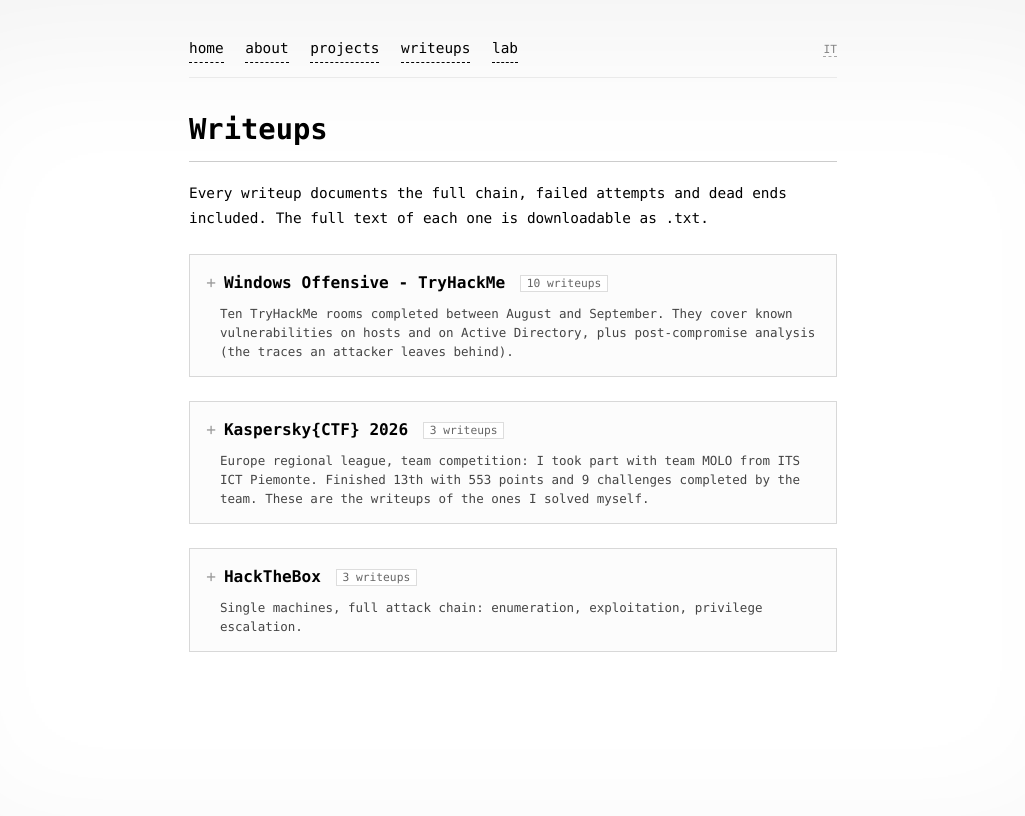
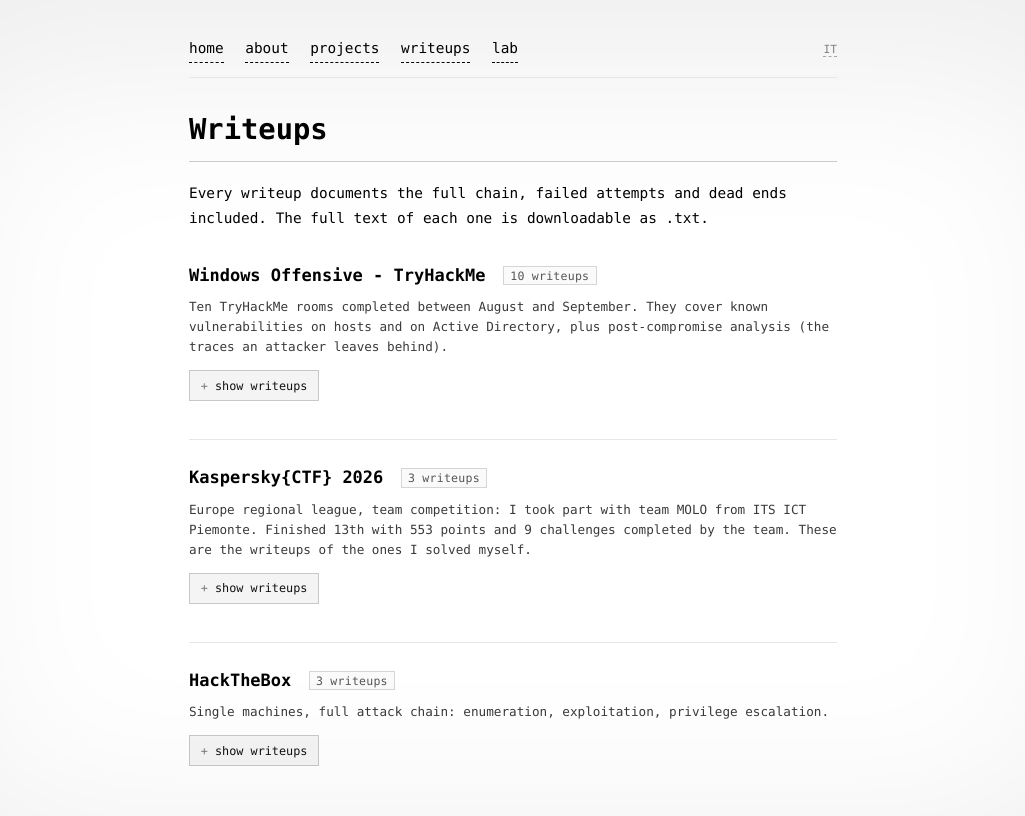
Before and after one commit to torchiachristian/torchiachristian.github.io, a Jekyll site: the page built from writeups.html, in a window 1280 px wide. Shown: the top 816 px of the page, without its empty margins (127-1152 px from the left). Built offline with Jekyll 4.4.1, drawn with Linux system fonts in a browser that asks for light colours.

Commit message:
Titolo e descrizione sezione fuori dalla tendina, vignettatura su html

```diff
--- a/style.css
+++ b/style.css
@@ -304,87 +304,80 @@
 body { max-width: 720px; line-height: 1.7; }
 @media (max-width: 600px) { body { zoom: 1; } }
 
-/* ==================== sezioni a tendina ==================== */
+/* ==================== sezioni writeup ==================== */
 
-details.series {
-    margin: 26px 0;
-    padding: 16px 18px;
-    border: 1px solid #d8d8d8;
-    background: #fcfcfc;
+.series-block {
+    margin: 34px 0;
+    padding-bottom: 8px;
 }
-details.series + details.series { margin-top: 18px; }
+.series-block + .series-block { border-top: 1px solid #e6e6e6; padding-top: 26px; }
+
+h2.series-title {
+    font-size: 1.18em;
+    border-bottom: none;
+    padding-bottom: 0;
+    margin: 0 0 8px 0;
+}
+.series-count {
+    font-size: 0.68em;
+    font-weight: normal;
+    color: #555;
+    border: 1px solid #d5d5d5;
+    background: #fafafa;
+    padding: 2px 7px;
+    margin-left: 8px;
+    vertical-align: middle;
+    letter-spacing: 0.02em;
+}
+.series-desc {
+    font-size: 0.88em;
+    color: #3a3a3a;
+    line-height: 1.6;
+    margin: 0 0 14px 0;
+}
+
 details.series > summary {
     cursor: pointer;
     list-style: none;
-    display: block;
+    display: inline-block;
+    font-size: 0.82em;
+    color: #111;
+    border: 1px solid #c8c8c8;
+    background: #f4f4f4;
+    padding: 5px 12px;
+    user-select: none;
 }
 details.series > summary::-webkit-details-marker { display: none; }
+details.series > summary::before {
+    content: "+ ";
+    color: #777;
+}
+details.series[open] > summary::before { content: "\2212 "; }
+details.series > summary:hover { background: #ececec; border-color: #999; }
 details.series > summary:focus { outline: none; }
+details.series[open] > summary { margin-bottom: 6px; }
 
-.series-title {
-    display: block;
-    font-size: 1.12em;
-    font-weight: bold;
-    color: #000;
-}
-details.series > summary .series-title::before {
-    content: "+";
-    display: inline-block;
-    width: 1.1em;
-    color: #999;
-    font-weight: normal;
-}
-details.series[open] > summary .series-title::before {
-    content: "\2212";
-    color: #333;
-}
-details.series > summary:hover .series-title { color: #333; }
-details.series > summary:hover .series-title::before { color: #333; }
-
-.series-count {
-    font-size: 0.7em;
-    font-weight: normal;
-    color: #666;
-    border: 1px solid #ddd;
-    background: #fff;
-    padding: 1px 6px;
-    margin-left: 6px;
-    vertical-align: middle;
-}
-
-.series-desc {
-    display: block;
-    font-size: 0.87em;
-    color: #444;
-    line-height: 1.55;
-    margin: 8px 0 0 1.1em;
-}
-details.series[open] > summary .series-desc {
-    margin-bottom: 18px;
-    padding-bottom: 14px;
-    border-bottom: 1px solid #e6e6e6;
-}
-
-details.series .writeup-entry:last-of-type { border-bottom: none; padding-bottom: 6px; }
+details.series .writeup-entry:last-of-type { border-bottom: none; }
 .series-foot {
-    margin: 4px 0 0 0;
+    margin: 0;
     padding-top: 14px;
     border-top: 1px solid #e6e6e6;
     font-size: 0.82em;
 }
 
 /* ==================== vignettatura ==================== */
+/* su html e non su body: body ha zoom, che rompe position fixed */
 
-body::before {
+html { position: relative; }
+html::before {
     content: "";
     position: fixed;
-    inset: 0;
+    top: 0; left: 0; right: 0; bottom: 0;
     pointer-events: none;
-    z-index: 100;
-    box-shadow: inset 0 0 180px 40px rgba(0,0,0,0.055);
+    z-index: 9999;
+    box-shadow: inset 0 0 200px 60px rgba(0,0,0,0.075);
 }
 
 @media (max-width: 600px) {
-    details.series { padding: 12px 13px; }
-    body::before { box-shadow: inset 0 0 90px 20px rgba(0,0,0,0.045); }
+    html::before { box-shadow: inset 0 0 100px 28px rgba(0,0,0,0.06); }
 }
--- a/writeups.html
+++ b/writeups.html
@@ -18,66 +18,72 @@
 
 <div data-lang="it">
 
+  <section class="series-block">
+    <h2 class="series-title">Windows Offensive - TryHackMe <span class="series-count">{{ n_thm }} writeup</span></h2>
+    <p class="series-desc">Dieci room TryHackMe completate tra agosto e settembre. Trattate vulnerabilità note su host, su Active Directory, con un plus sull'analisi post compromissione (le tracce che un attaccante lascia dietro di sè)</p>
     <details class="series">
-    <summary>
-      <span class="series-title">Windows Offensive - TryHackMe <span class="series-count">{{ n_thm }} writeup</span></span>
-      <span class="series-desc">Dieci room TryHackMe completate tra agosto e settembre. Trattate vulnerabilità note su host, su Active Directory, con un plus sull'analisi post compromissione (le tracce che un attaccante lascia dietro di sè)</span>
-    </summary>
+      <summary>mostra i writeup</summary>
       {% for w in items %}{% if w.lang == "it" and w.kind != "lab" and w.series == "thm-windows" %}{% include writeup-entry.html w=w lang="it" %}{% endif %}{% endfor %}
       <p class="series-foot"><a href="https://tryhackme.com/p/torchiachristian" target="_blank">Profilo TryHackMe &rarr;</a></p>
     </details>
+  </section>
 
+  <section class="series-block">
+    <h2 class="series-title">Kaspersky{CTF} 2026 <span class="series-count">{{ n_kctf }} writeup</span></h2>
+    <p class="series-desc">Lega regionale Europea con competizione a squadre: partecipato con team MOLO dell'ITS ICT Piemonte. Chiusa al 13esimo posto con 553 punti e 9 challenge completate dalla squadra. Qui ci sono i writeup di quelle risolte da me.</p>
     <details class="series">
-    <summary>
-      <span class="series-title">Kaspersky{CTF} 2026 <span class="series-count">{{ n_kctf }} writeup</span></span>
-      <span class="series-desc">Lega regionale Europea con competizione a squadre: partecipato con team MOLO dell'ITS ICT Piemonte. Chiusa al 13esimo posto con 553 punti e 9 challenge completate dalla squadra. Qui ci sono i writeup di quelle risolte da me.</span>
-    </summary>
+      <summary>mostra i writeup</summary>
       <div class="writeup-image">
         <img src="/assets/writeups/kctf-scoreboard.png" alt="Scoreboard Kaspersky CTF 2026, lega Europa">
         <div class="img-caption">Posizionamento finale nella lega regionale Europa</div>
       </div>
       {% for w in items %}{% if w.lang == "it" and w.kind != "lab" and w.series == "kaspersky-ctf-2026" %}{% include writeup-entry.html w=w lang="it" %}{% endif %}{% endfor %}
     </details>
+  </section>
 
+  <section class="series-block">
+    <h2 class="series-title">HackTheBox <span class="series-count">{{ n_htb }} writeup</span></h2>
+    <p class="series-desc">Macchine singole, catena di attacco completa: enumerazione, exploitation, privilege escalation.</p>
     <details class="series">
-    <summary>
-      <span class="series-title">HackTheBox <span class="series-count">{{ n_htb }} writeup</span></span>
-      <span class="series-desc">Macchine singole, catena di attacco completa: enumerazione, exploitation, privilege escalation.</span>
-    </summary>
+      <summary>mostra i writeup</summary>
       {% for w in items %}{% if w.lang == "it" and w.kind != "lab" and w.series == nil %}{% include writeup-entry.html w=w lang="it" %}{% endif %}{% endfor %}
     </details>
+  </section>
 
 </div>
 
 <div data-lang="en">
 
+  <section class="series-block">
+    <h2 class="series-title">Windows Offensive - TryHackMe <span class="series-count">{{ n_thm }} writeups</span></h2>
+    <p class="series-desc">Ten TryHackMe rooms completed between August and September. They cover known vulnerabilities on hosts and on Active Directory, plus post-compromise analysis (the traces an attacker leaves behind).</p>
     <details class="series">
-    <summary>
-      <span class="series-title">Windows Offensive - TryHackMe <span class="series-count">{{ n_thm }} writeups</span></span>
-      <span class="series-desc">Ten TryHackMe rooms completed between August and September. They cover known vulnerabilities on hosts and on Active Directory, plus post-compromise analysis (the traces an attacker leaves behind).</span>
-    </summary>
+      <summary>show writeups</summary>
       {% for w in items %}{% if w.lang == "en" and w.kind != "lab" and w.series == "thm-windows" %}{% include writeup-entry.html w=w lang="en" %}{% endif %}{% endfor %}
       <p class="series-foot"><a href="https://tryhackme.com/p/torchiachristian" target="_blank">TryHackMe profile &rarr;</a></p>
     </details>
+  </section>
 
+  <section class="series-block">
+    <h2 class="series-title">Kaspersky{CTF} 2026 <span class="series-count">{{ n_kctf }} writeups</span></h2>
+    <p class="series-desc">Europe regional league, team competition: I took part with team MOLO from ITS ICT Piemonte. Finished 13th with 553 points and 9 challenges completed by the team. These are the writeups of the ones I solved myself.</p>
     <details class="series">
-    <summary>
-      <span class="series-title">Kaspersky{CTF} 2026 <span class="series-count">{{ n_kctf }} writeups</span></span>
-      <span class="series-desc">Europe regional league, team competition: I took part with team MOLO from ITS ICT Piemonte. Finished 13th with 553 points and 9 challenges completed by the team. These are the writeups of the ones I solved myself.</span>
-    </summary>
+      <summary>show writeups</summary>
       <div class="writeup-image">
         <img src="/assets/writeups/kctf-scoreboard.png" alt="Kaspersky CTF 2026 scoreboard, Europe league">
         <div class="img-caption">Final standing in the Europe regional league</div>
       </div>
       {% for w in items %}{% if w.lang == "en" and w.kind != "lab" and w.series == "kaspersky-ctf-2026" %}{% include writeup-entry.html w=w lang="en" %}{% endif %}{% endfor %}
     </details>
+  </section>
 
+  <section class="series-block">
+    <h2 class="series-title">HackTheBox <span class="series-count">{{ n_htb }} writeups</span></h2>
+    <p class="series-desc">Single machines, full attack chain: enumeration, exploitation, privilege escalation.</p>
     <details class="series">
-    <summary>
-      <span class="series-title">HackTheBox <span class="series-count">{{ n_htb }} writeups</span></span>
-      <span class="series-desc">Single machines, full attack chain: enumeration, exploitation, privilege escalation.</span>
-    </summary>
+      <summary>show writeups</summary>
       {% for w in items %}{% if w.lang == "en" and w.kind != "lab" and w.series == nil %}{% include writeup-entry.html w=w lang="en" %}{% endif %}{% endfor %}
     </details>
+  </section>
 
 </div>
```
Lines whose indentation alone changed are shown as unchanged.
